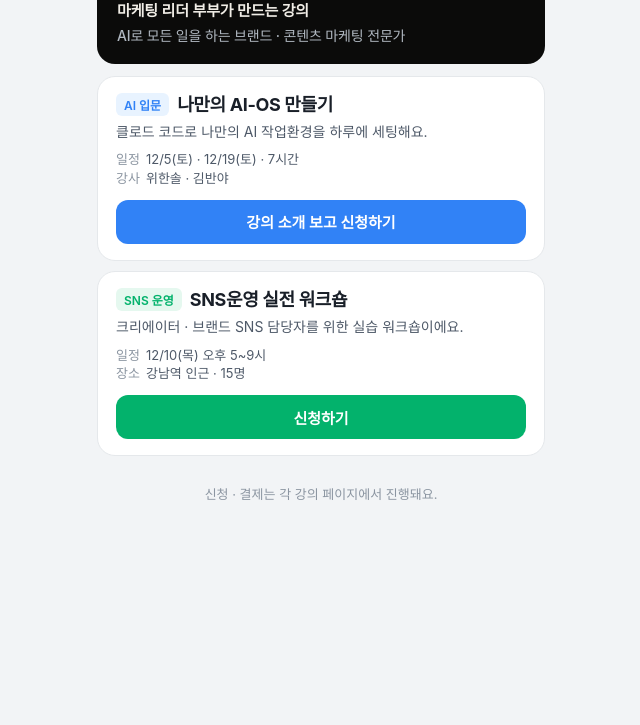
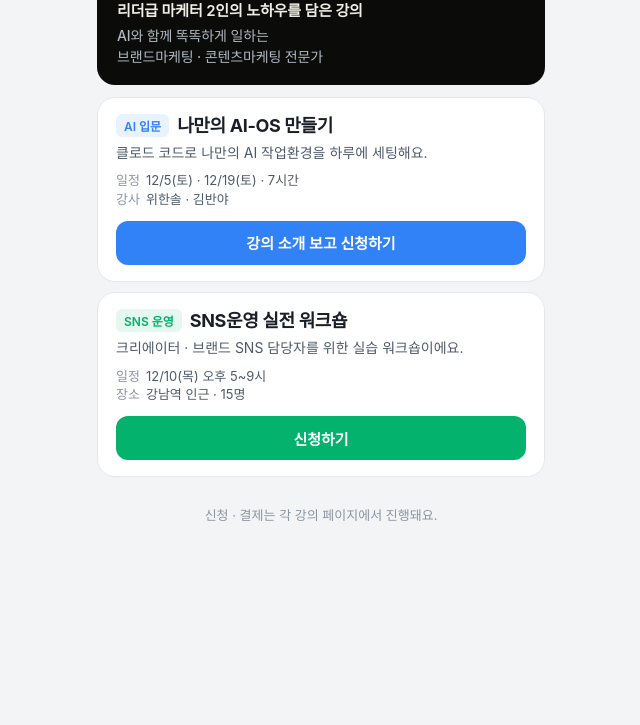
Before and after one commit to banyakimwork/hanaban, a plain HTML site: page index.html in a window 1280 px wide. Shown: the part 75-800 px from the top of the page, without its empty margins (319-959 px from the left). Drawn offline with Linux system fonts and the light colour scheme; a web font is replaced by a local one.

Commit message:
소개 두 줄 문구 교체
Co-Authored-By: Claude Opus 5.5 <noreply@anthropic.com>

```diff
--- a/index.html
+++ b/index.html
@@ -4,7 +4,7 @@
 <meta charset="utf-8">
 <meta name="viewport" content="width=device-width, initial-scale=1">
 <title>하나반 스튜디오 강의</title>
-<meta name="description" content="마케팅 리더 부부 위한솔·김반야의 AI·SNS 강의">
+<meta name="description" content="리더급 마케터 2인 위한솔·김반야의 AI·SNS 강의">
 <meta property="og:type" content="website">
 <meta property="og:title" content="하나반 스튜디오 강의">
 <meta property="og:description" content="나만의 AI-OS 만들기 · SNS운영 실전 워크숍">
@@ -111,8 +111,8 @@
       <span class="studio">STUDIO</span>
     </div>
     <div class="intro">
-      <p>마케팅 리더 부부가 만드는 강의</p>
-      <p>AI로 모든 일을 하는 브랜드 · 콘텐츠 마케팅 전문가</p>
+      <p>리더급 마케터 2인의 노하우를 담은 강의</p>
+      <p>AI와 함께 똑똑하게 일하는<br>브랜드마케팅 · 콘텐츠마케팅 전문가</p>
     </div>
   </header>
 
```
